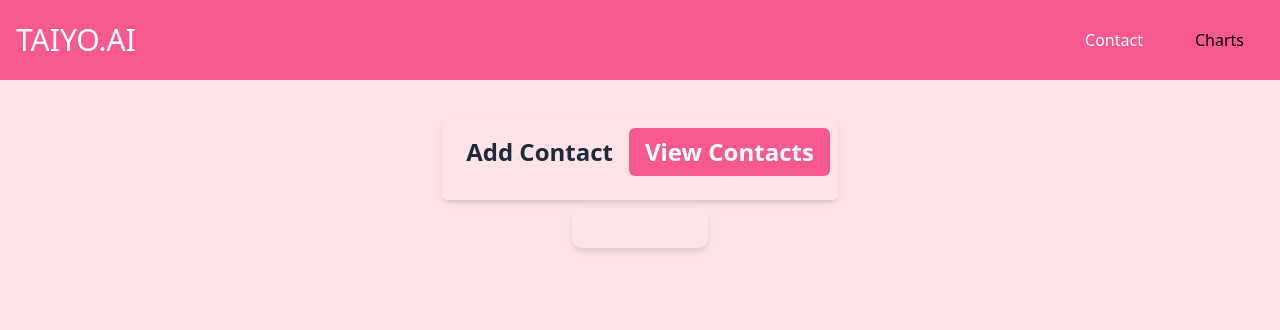
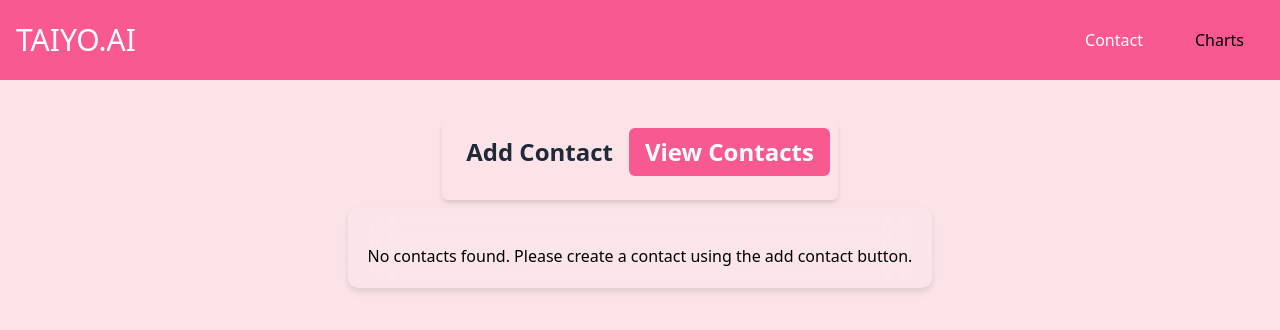
Before and after one commit to Wasif0787/TAIYO.AI, a React (Create React App) app: page / in a window 1280 px wide. Both pictures are taken after a click on the button "View Contacts". Shown: the top 330 px of the page. Built offline with nearby package versions, Linux system fonts and the light colour scheme.

Commit message:
Fix useState

```diff
--- a/src/components/AllContact.tsx
+++ b/src/components/AllContact.tsx
@@ -40,6 +40,9 @@ const AllContact = () => {
 
     return (
         <div className=''>
+            {contacts.length === 0 ? (
+                <p className="text-center mt-4">No contacts found. Please create a contact using the add contact button.</p>
+            ) : (
                 <div className='grid md:grid-cols-3 gap-8 md:gap-12'>
                     {contacts.map((contact) => (
                         <div key={contact.id} className="flex flex-col items-center bg-white border border-gray-200 rounded-lg shadow md:flex-row md:max-w-xl hover:bg-gray-100 dark:border-gray-700">
@@ -54,8 +57,9 @@ const AllContact = () => {
                         </div>
                     ))}
                 </div>
+            )}
             {selectedContact && <UpdateContactModal isOpen={showUpdateModal} onClose={handleCloseUpdateModal} contact={selectedContact} onUpdate={handleUpdate} />}
-        </div >
+        </div>
     );
 }
 
--- a/src/store/features/contactSlice.ts
+++ b/src/store/features/contactSlice.ts
@@ -4,7 +4,7 @@ export interface Contact {
     id: string,
     fname: string,
     lname: string,
-    isActive: boolean
+    isActive: boolean,
 }
 
 interface ContactState {
```
Lines whose indentation alone changed are shown as unchanged.
